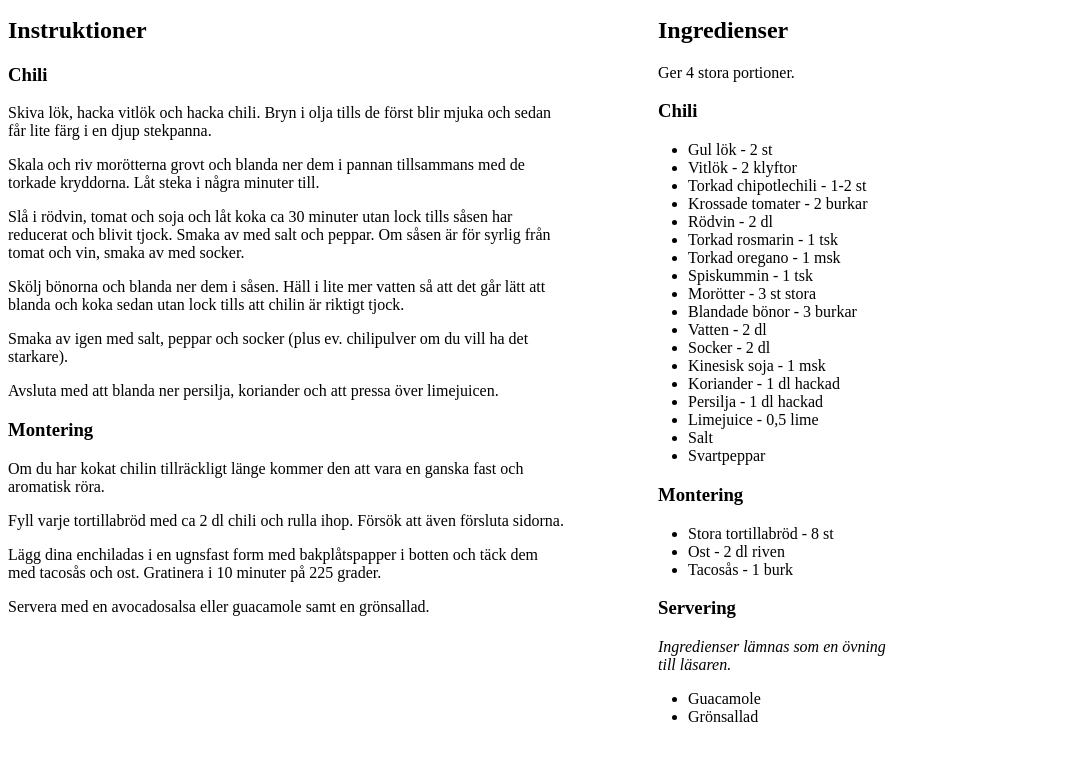
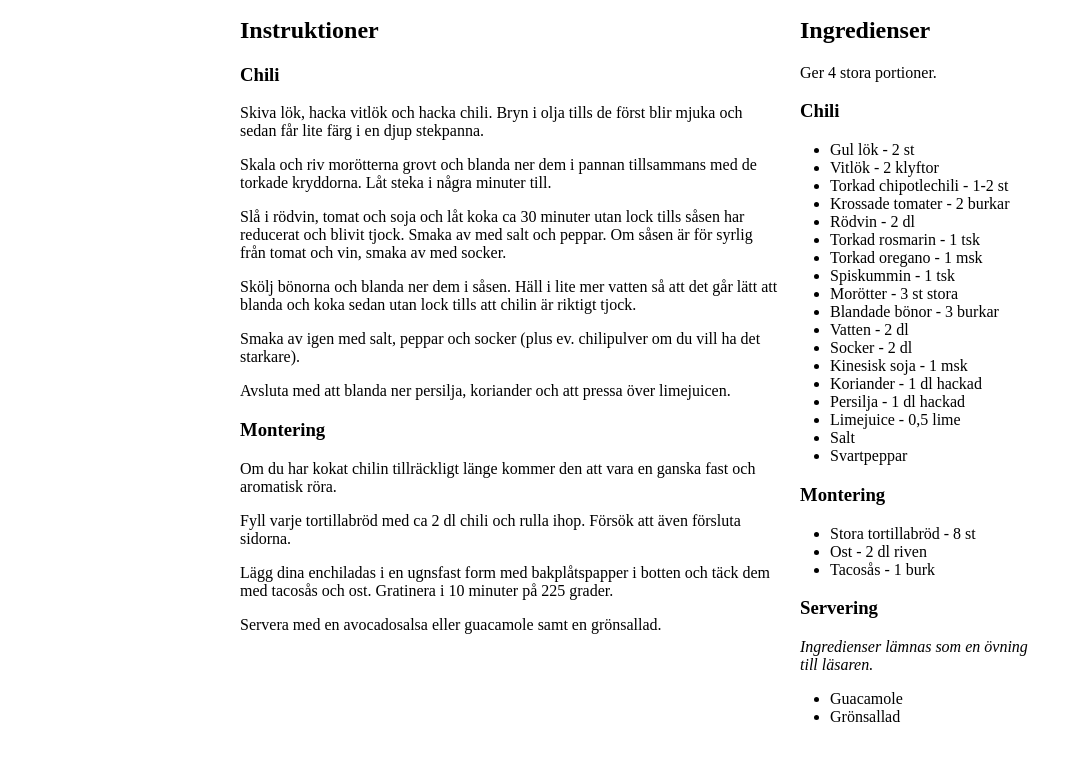
Before and after one commit to reinefjord/reinefjord.net-v3, a plain HTML site: page public/recipes/enchiladas-med-bönchili.html in a window 1280 px wide. Shown: the part 142-908 px from the top of the page, without its empty margins (0-1083 px from the left). Drawn offline with Linux system fonts and the light colour scheme.

Commit message:
fix centering of recipes

```diff
--- a/public/recipes/enchiladas-med-bönchili.html
+++ b/public/recipes/enchiladas-med-bönchili.html
@@ -15,6 +15,7 @@
 
       main {
         margin: 0 auto;
+        max-width: 100ch;
       }
 
       h1 {
```
Also changed, not shown: public/recipes/gnocchi-kroppkakor.html (+1 -0 lines).
